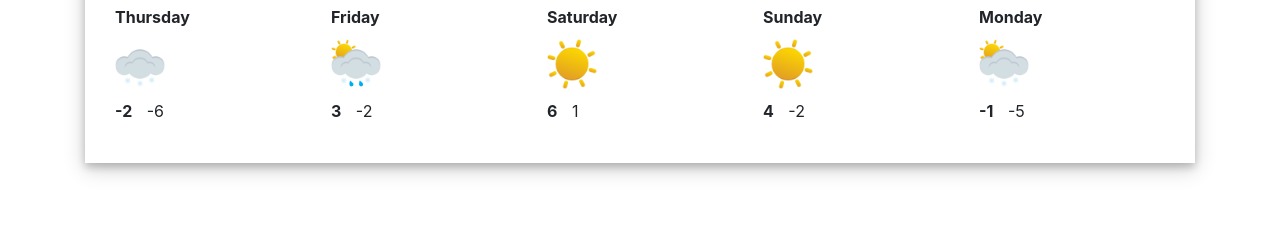
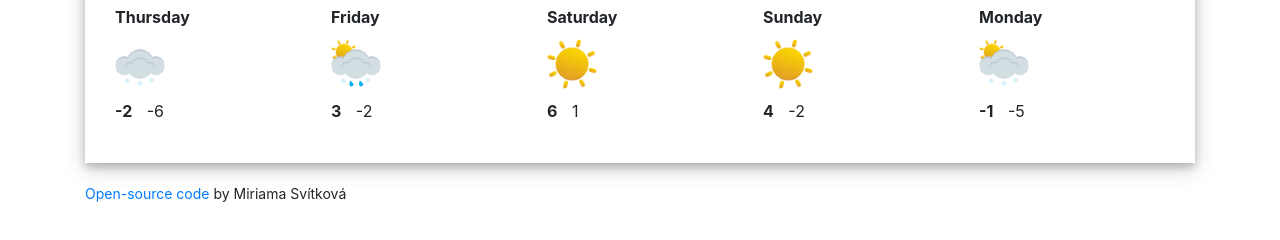
Before and after one commit to miri52/weather-app, a plain HTML site: page index.html in a window 1280 px wide. Shown: the part 514-754 px from the top of the page. Drawn offline with nearby package versions, Linux system fonts and the light colour scheme.

Commit message:
Added link to open-source code on GitHub

```diff
--- a/index.html
+++ b/index.html
@@ -150,6 +150,12 @@
           </div>
         </div>
       </section>
+      <p class="open-source">
+        <a href="https://github.com/miri52/weather-app" target="_blank"
+          >Open-source code</a
+        >
+        by Miriama Svítková
+      </p>
     </div>
     <script src="src/index.js"></script>
   </body>
--- a/src/styles.css
+++ b/src/styles.css
@@ -80,3 +80,8 @@ h2 {
 #celsius-scale {
   font-weight: bold;
 }
+
+.open-source {
+  margin-top: 20px;
+  font-size: 14px;
+}
```
